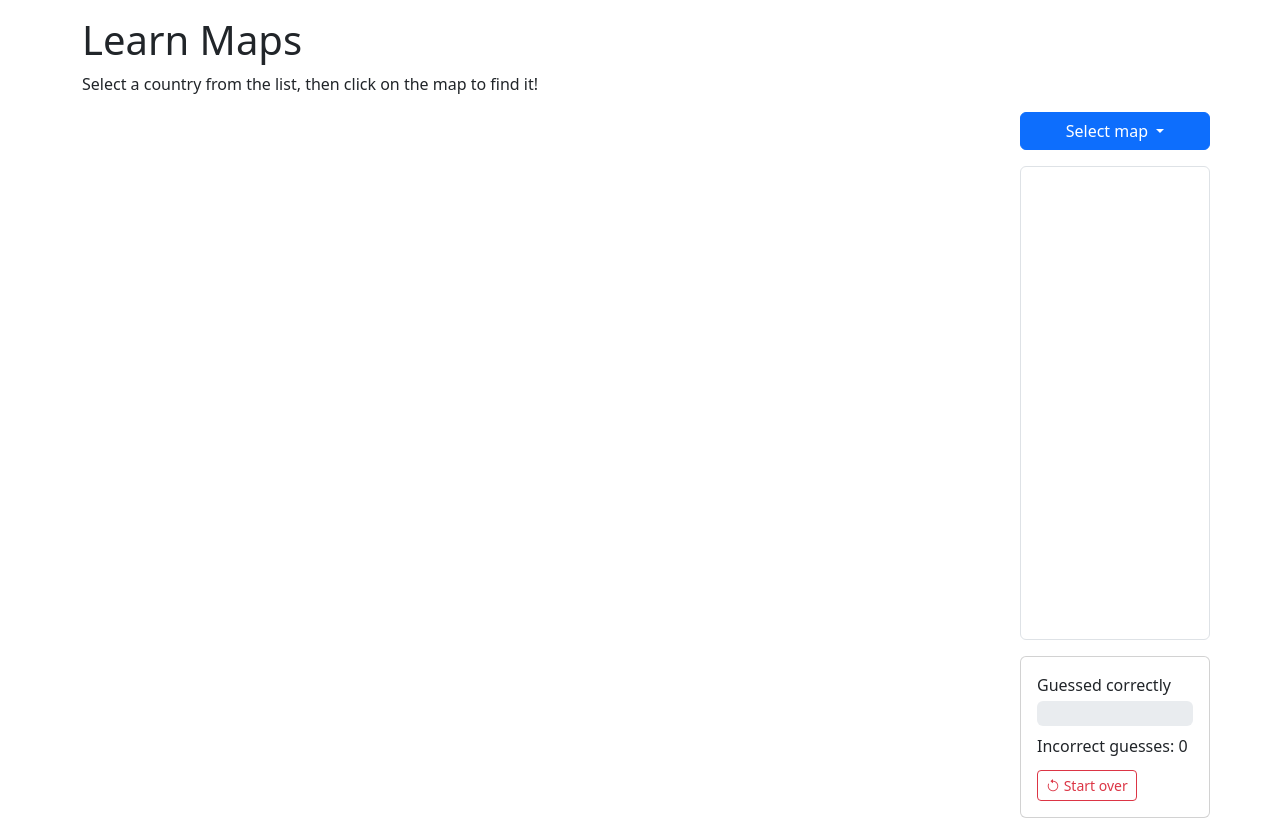
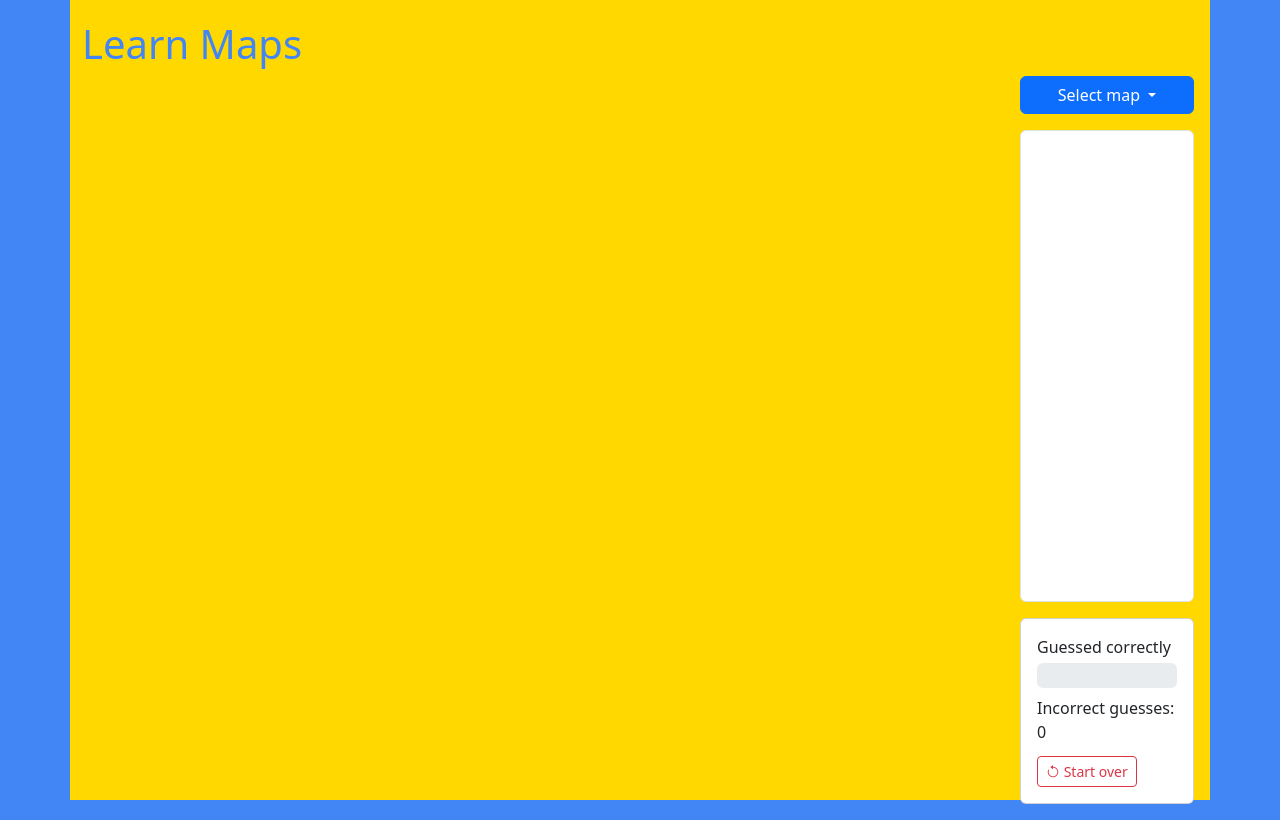
Before and after one commit to alixbergeret/learn-maps, a plain HTML site: page learn-maps.html in a window 1280 px wide. Drawn offline with nearby package versions, Linux system fonts and the light colour scheme; some packages are replaced by stand-ins of ours; no server answers.

Commit message:
Various cosmetic tweaks

```diff
--- a/learn-maps.html
+++ b/learn-maps.html
@@ -11,14 +11,13 @@
 	<script type="module" src="firestore.js"></script>
   </head>
   <body>
-    <div class="container">
+    <div class="container mt-0 pt-1">
 		<h1 class="mt-3">Learn Maps</h1>
-		<p>Select a country from the list, then click on the map to find it!</p>
 		<div class="row">
 			<div class="col-12 col-md-10">
 				<div style="width: 100%; height: 700px" id="map" class="mb-2"></div>
 			</div>
-			<div class="col-12 col-md-2 px-0">
+			<div class="col-12 col-md-2 ps-0 pe-3">
 
 				<div class="btn-group w-100">
 					<button type="button" class="btn btn-primary dropdown-toggle" data-bs-toggle="dropdown" aria-expanded="false">
--- a/learn-maps.js
+++ b/learn-maps.js
@@ -16,6 +16,8 @@ var dropDown = document.getElementById("MapList");
 var btnReset = document.getElementById("btnReset");
 var ProgressBar = document.getElementById("ScoreProgress");
 var ProgressBarLow = document.getElementById("ScoreProgressLow");
+var mapDiv = document.getElementById("map");
+
 var marker = null;
 var markers = [];
 
@@ -70,6 +72,10 @@ async function initMap() {
 
           // Set current choice to blank
           CurrentChoice = '';
+
+          // Display map border for 1 second?
+          mapDiv.style.border = "thick solid #4285F4";
+          setTimeout(function(){ mapDiv.style.border = "" }, 1000);
 
           // Disable current selection in list
           document.getElementById(CurrentID).disabled = true;
--- a/style.css
+++ b/style.css
@@ -28,3 +28,20 @@
     border-right: 8px solid transparent;
     border-top: 8px solid #4285F4;
   }
+
+  .container {
+    height: 100vh;
+    background-color: #ffd800;
+  }
+
+  body {
+    background-color: #4285F4;
+  }
+
+  #selectList {
+    padding: 5px
+  }
+
+  h1 {
+    color: #4285F4;
+  }
```
Also changed, not shown: images/fireworks.gif (added).
